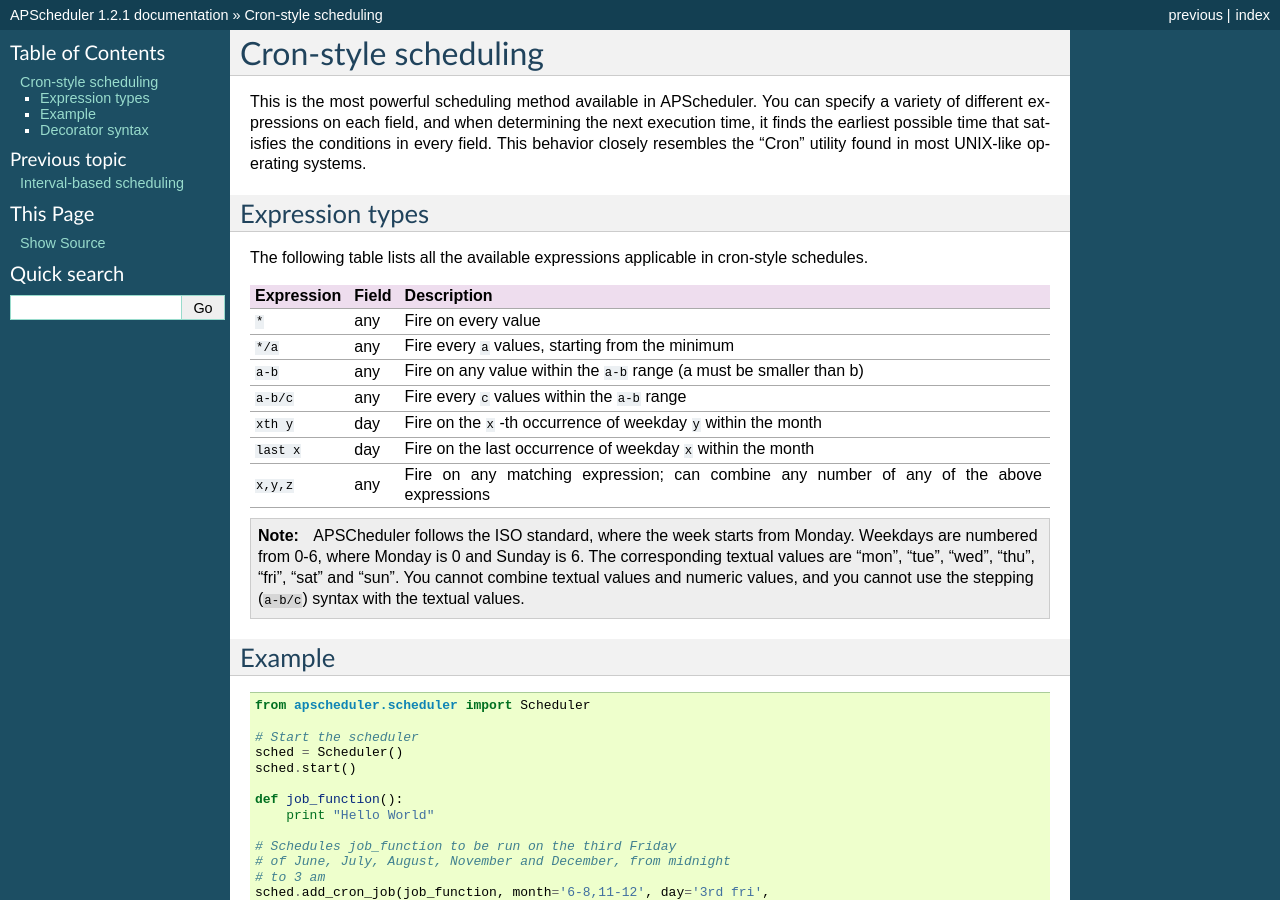
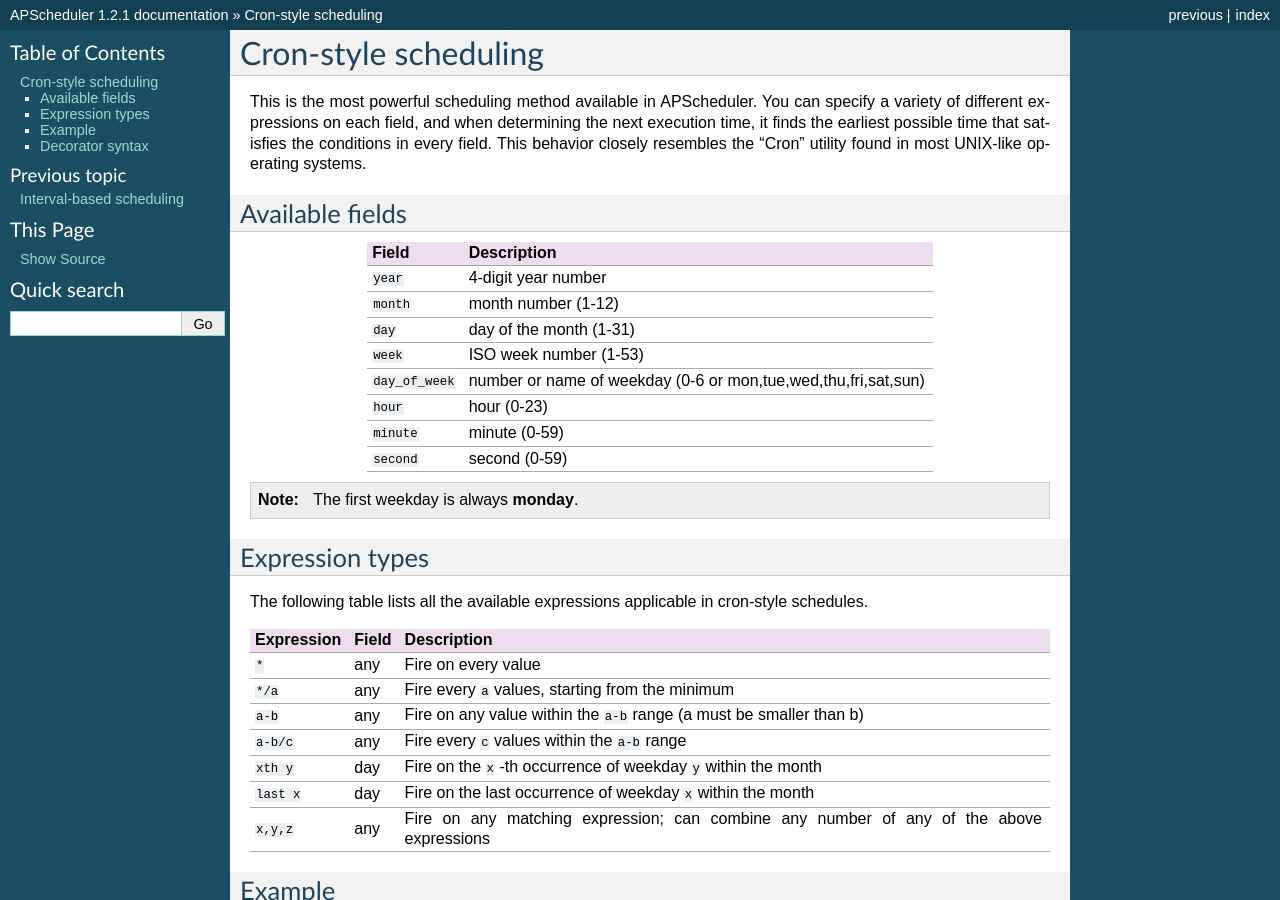
Before and after one commit to agronholm/apscheduler, a Sphinx documentation site: the page built from docs/cronschedule.rst, in a window 1280 px wide and 900 px high. Built offline with Sphinx 7.4.7, drawn with Linux system fonts in a browser that asks for light colours.

Commit message:
Added the list of available fields

```diff
--- a/docs/cronschedule.rst
+++ b/docs/cronschedule.rst
@@ -7,6 +7,24 @@
 time that satisfies the conditions in every field.
 This behavior closely resembles the "Cron" utility found in most UNIX-like
 operating systems.
+
+Available fields
+----------------
+
+=============== ======================================================
+Field           Description
+=============== ======================================================
+``year``        4-digit year number
+``month``       month number (1-12)
+``day``         day of the month (1-31)
+``week``        ISO week number (1-53)
+``day_of_week`` number or name of weekday (0-6 or mon,tue,wed,thu,fri,sat,sun)
+``hour``        hour (0-23)
+``minute``      minute (0-59)
+``second``      second (0-59)
+=============== ======================================================
+
+.. Note:: The first weekday is always **monday**.
 
 Expression types
 ----------------
@@ -29,15 +47,6 @@
 ``x,y,z``    any       Fire on any matching expression; can combine any number
                        of any of the above expressions
 ============ ========= ======================================================
-
-.. Note::
-
-	APSCheduler follows the ISO standard, where the week starts from Monday.
-	Weekdays are numbered from 0-6, where Monday is 0 and Sunday is 6.
-	The corresponding textual values are "mon", "tue", "wed", "thu", "fri",
-	"sat" and "sun". You cannot combine textual values and numeric values, and
-	you cannot use the stepping (``a-b/c``) syntax with the textual values.
-
 
 Example
 -------
```
